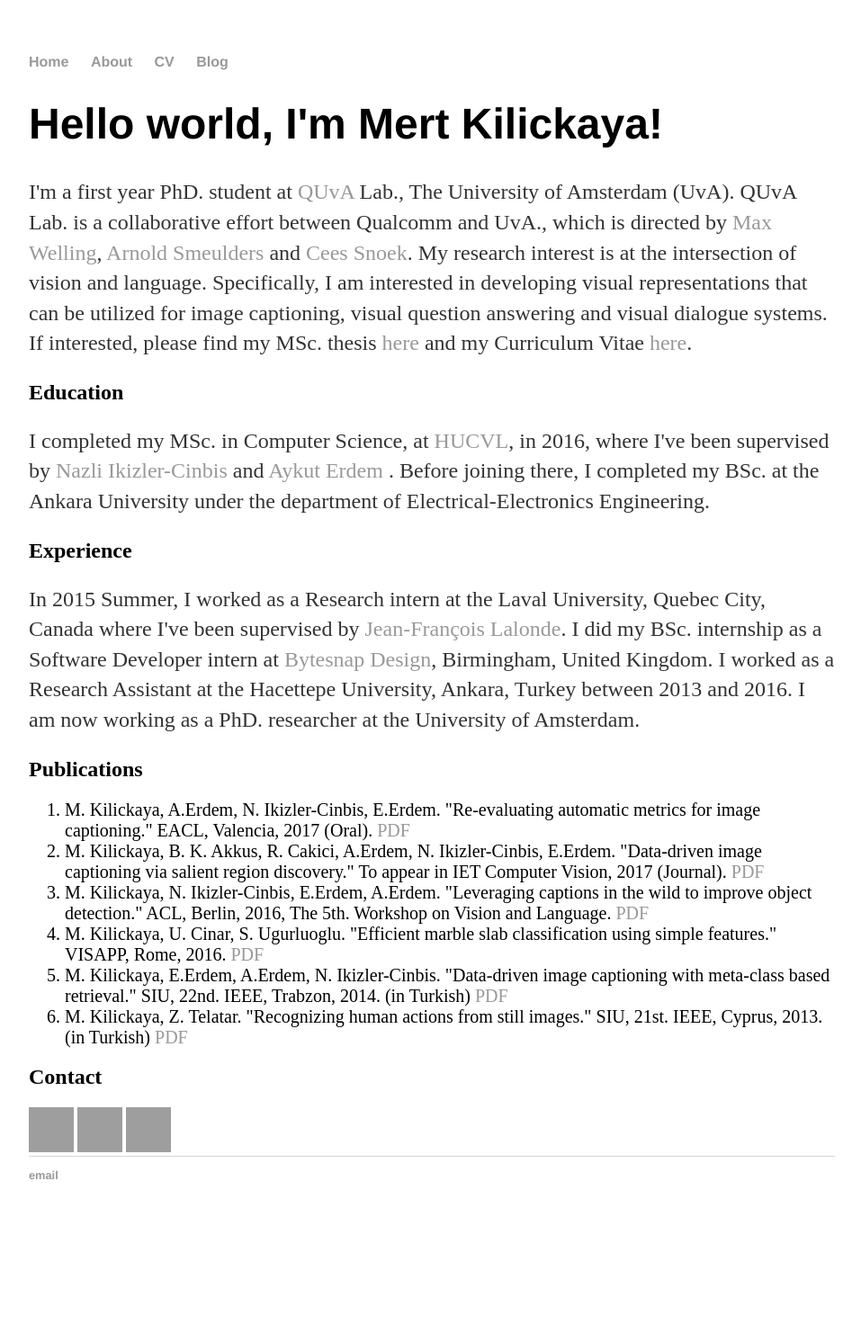
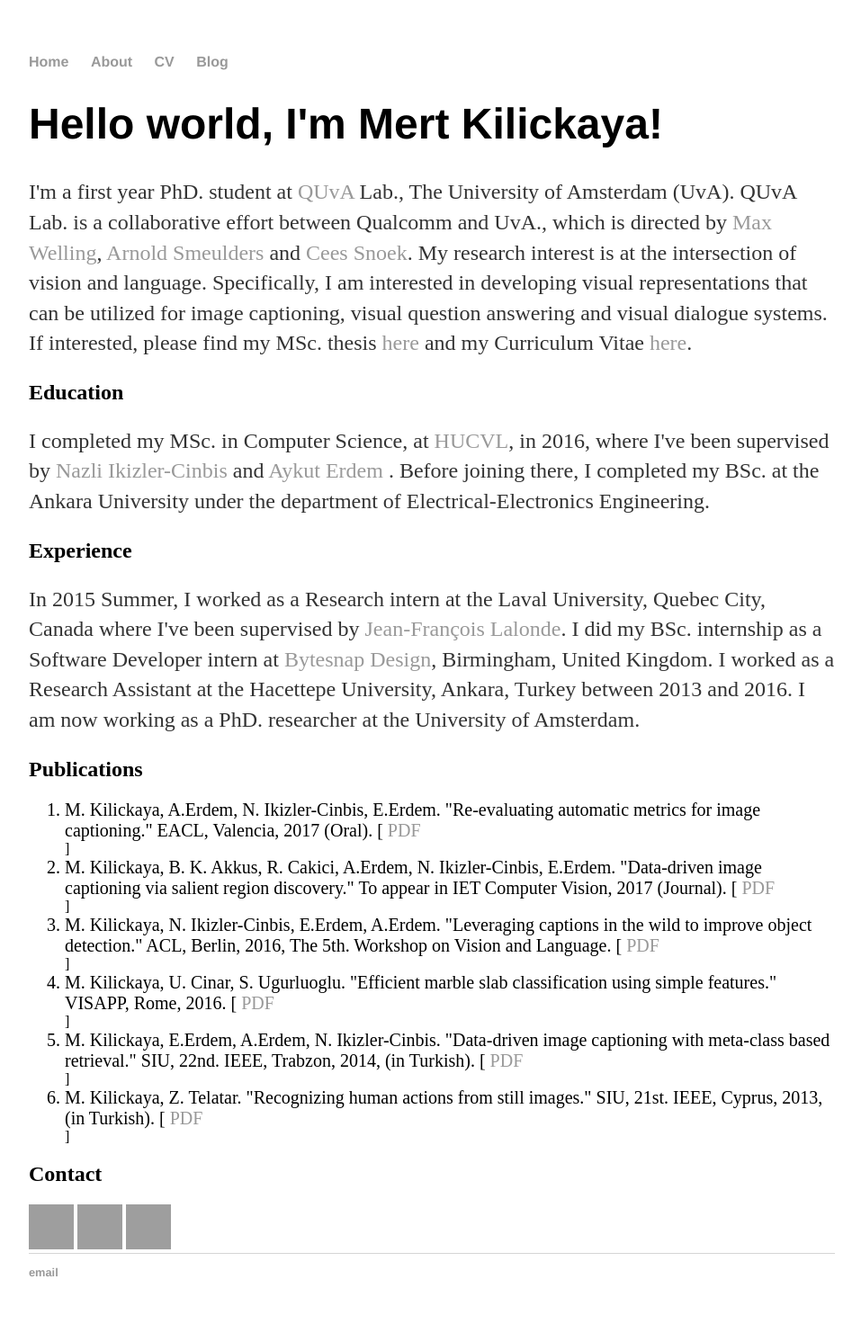
Before and after one commit to kilickaya/kilickaya.github.io, a Jekyll site: the page built from index.html, in a window 1280 px wide. Shown: the whole page at 90% size, without its empty margins (160-1117 px from the left). Built offline with Jekyll 4.4.1, drawn with Linux system fonts in a browser that asks for light colours; before the commit the page ends 1374 px from its top, so only the background shows below that; grey boxes are pictures that could not be loaded.

Commit message:
Update index.html

```diff
--- a/index.html
+++ b/index.html
@@ -16,12 +16,12 @@ title: Mert Kilickaya, MSc.
 
 	<ol>
 
-	  <li style="font-size:20px">M. Kilickaya, A.Erdem, N. Ikizler-Cinbis, E.Erdem. "Re-evaluating automatic metrics for image captioning." EACL, Valencia, 2017 (Oral). <a href="https://arxiv.org/pdf/1612.07600"> PDF</a></li>
-	  <li style="font-size:20px">M. Kilickaya, B. K. Akkus, R. Cakici, A.Erdem, N. Ikizler-Cinbis, E.Erdem. "Data-driven image captioning via salient region discovery."  To appear in IET Computer Vision, 2017 (Journal). <a href="http://digital-library.theiet.org/content/journals/10.1049/iet-cvi.2016.0286"> PDF</a></li>
-	  <li style="font-size:20px">M. Kilickaya, N. Ikizler-Cinbis, E.Erdem, A.Erdem. "Leveraging captions in the wild to improve object detection." ACL, Berlin, 2016, The 5th. Workshop on Vision and Language. <a href="https://www.aclweb.org/anthology/W/W16/W16-3204.pdf"> PDF</a></li>
-	  <li style="font-size:20px">M. Kilickaya, U. Cinar, S. Ugurluoglu. "Efficient marble slab classification using simple features." VISAPP, Rome, 2016. <a href="http://www.scitepress.org/DigitalLibrary/PublicationsDetail.aspx?ID=4dN32E92EKw%3d&t=1"> PDF</a></li>
-	  <li style="font-size:20px">M. Kilickaya, E.Erdem, A.Erdem, N. Ikizler-Cinbis. "Data-driven image captioning with meta-class based retrieval." SIU, 22nd. IEEE, Trabzon, 2014. (in Turkish) <a href="http://web.cs.hacettepe.edu.tr/~aykut/papers/captiontransferbymetaclass.pdf"> PDF</a></li>
-	  <li style="font-size:20px">M. Kilickaya, Z. Telatar. "Recognizing human actions from still images." SIU, 21st. IEEE, Cyprus, 2013. (in Turkish) <a href="http://ieeexplore.ieee.org/abstract/document/6531181/?reload=true"> PDF</a></li>
+	  <li style="font-size:20px">M. Kilickaya, A.Erdem, N. Ikizler-Cinbis, E.Erdem. "Re-evaluating automatic metrics for image captioning." EACL, Valencia, 2017 (Oral). [<a href="https://arxiv.org/pdf/1612.07600"> PDF</a></li>]
+	  <li style="font-size:20px">M. Kilickaya, B. K. Akkus, R. Cakici, A.Erdem, N. Ikizler-Cinbis, E.Erdem. "Data-driven image captioning via salient region discovery."  To appear in IET Computer Vision, 2017 (Journal). [<a href="http://digital-library.theiet.org/content/journals/10.1049/iet-cvi.2016.0286"> PDF</a></li>]
+	  <li style="font-size:20px">M. Kilickaya, N. Ikizler-Cinbis, E.Erdem, A.Erdem. "Leveraging captions in the wild to improve object detection." ACL, Berlin, 2016, The 5th. Workshop on Vision and Language. [<a href="https://www.aclweb.org/anthology/W/W16/W16-3204.pdf"> PDF</a></li>]
+	  <li style="font-size:20px">M. Kilickaya, U. Cinar, S. Ugurluoglu. "Efficient marble slab classification using simple features." VISAPP, Rome, 2016. [<a href="http://www.scitepress.org/DigitalLibrary/PublicationsDetail.aspx?ID=4dN32E92EKw%3d&t=1"> PDF</a></li>]
+	  <li style="font-size:20px">M. Kilickaya, E.Erdem, A.Erdem, N. Ikizler-Cinbis. "Data-driven image captioning with meta-class based retrieval." SIU, 22nd. IEEE, Trabzon, 2014, (in Turkish). [<a href="http://web.cs.hacettepe.edu.tr/~aykut/papers/captiontransferbymetaclass.pdf"> PDF</a></li>]
+	  <li style="font-size:20px">M. Kilickaya, Z. Telatar. "Recognizing human actions from still images." SIU, 21st. IEEE, Cyprus, 2013, (in Turkish). [<a href="http://ieeexplore.ieee.org/abstract/document/6531181/?reload=true"> PDF</a></li>]
 	</ol>
 
         <h2> Contact </h2>
```
